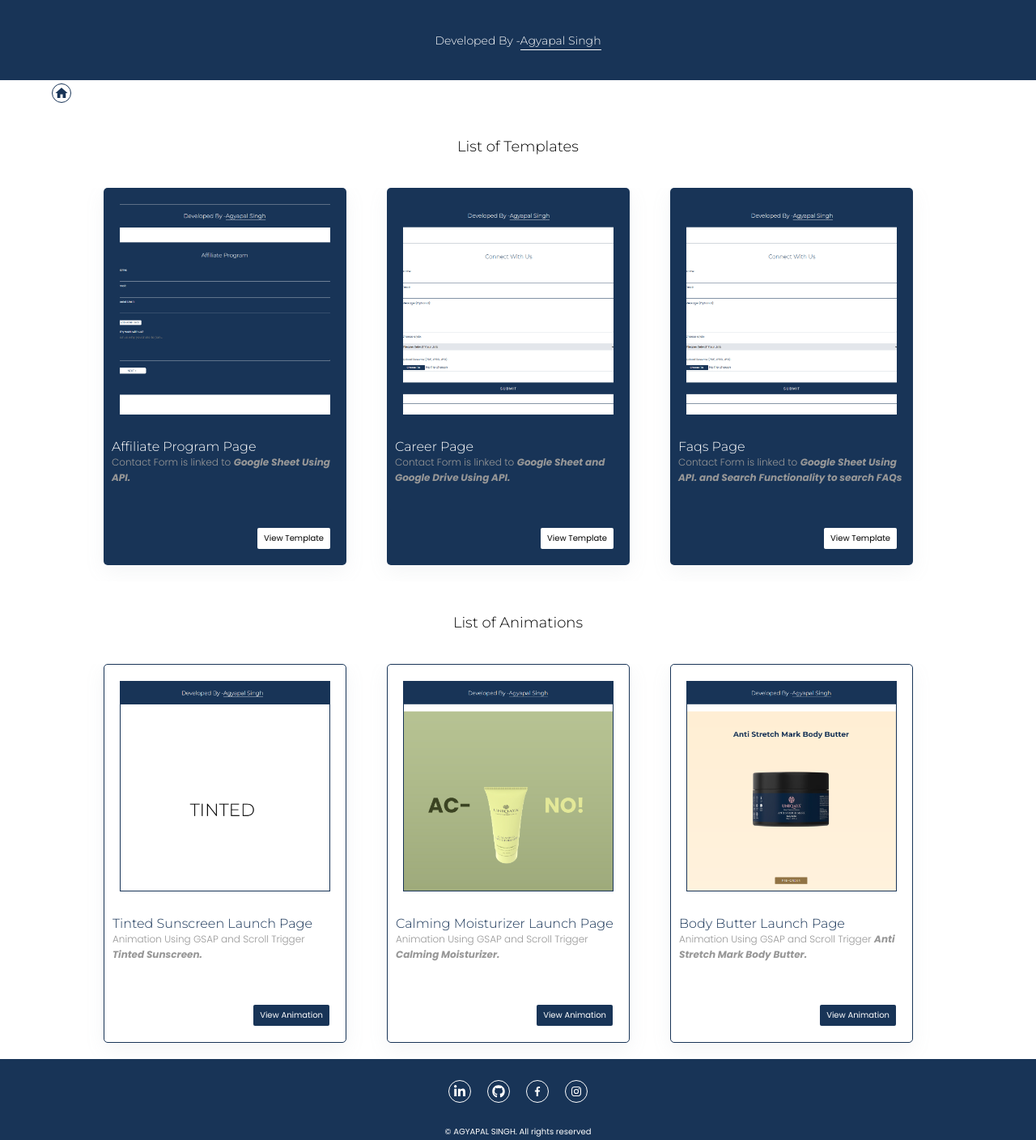
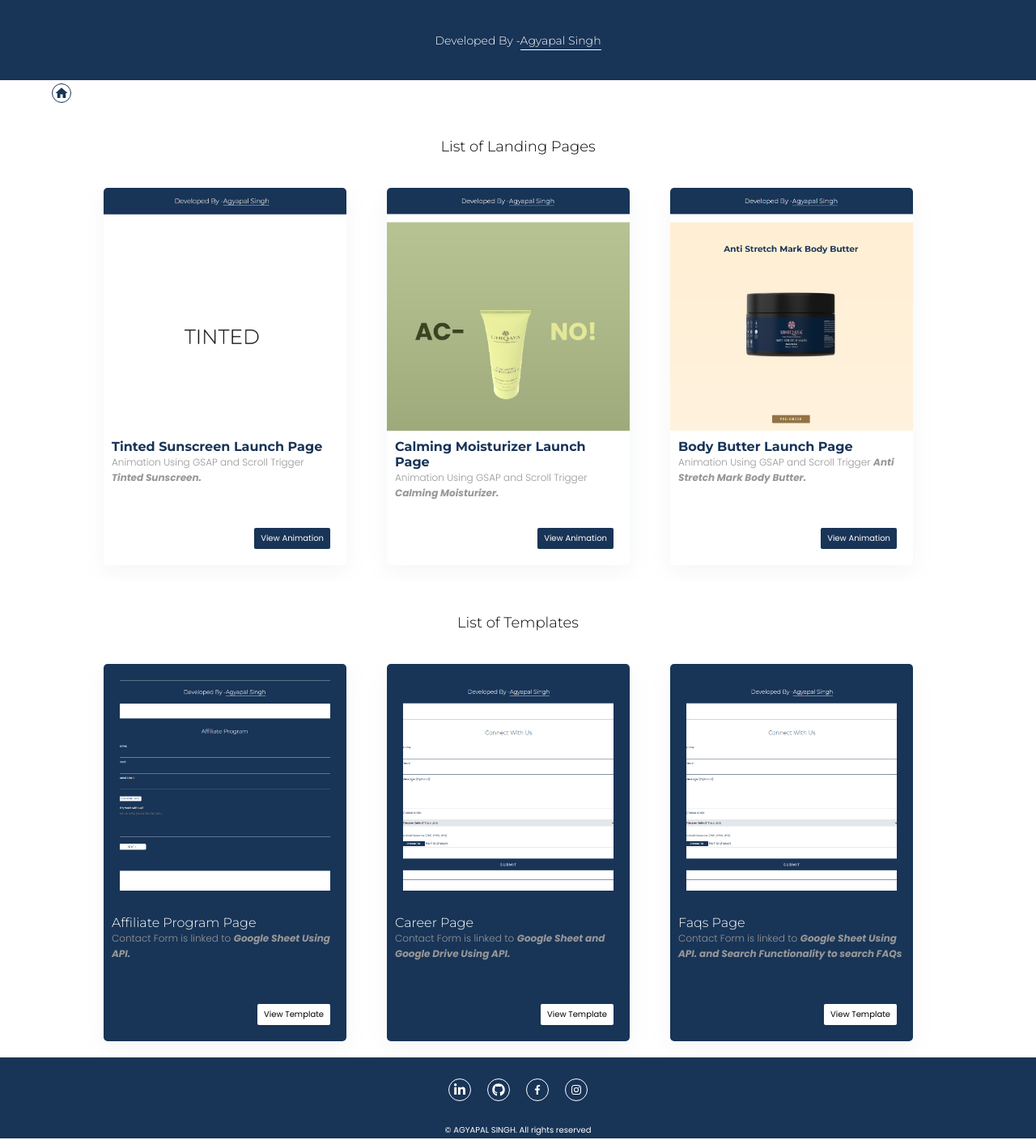
Before and after one commit to AgyapalSingh/React-Templates-Projects, a React (Vite) app: page / in a window 1280 px wide. Shown: the whole page at 81% size. Built offline with nearby package versions, Linux system fonts and the light colour scheme.

Commit message:
HomePage Updated

```diff
--- a/src/Components/HomePage.jsx
+++ b/src/Components/HomePage.jsx
@@ -1,13 +1,42 @@
 import React from "react";
 import { Link } from "react-router-dom";
 import data from "../Data/TemplateData.json";
-import animationData from "../Data/AnimationData.json"
+import animationData from "../Data/AnimationData.json";
 
 const HomePage = () => {
   return (
     <main className="ag-tempalte-container">
+      <h1 className="ag-animation-title">List of Landing Pages</h1>
+      <section className="ag-animation-section">
+        <div className="ag-animation-card-container">
+          {animationData.map((item, index) => (
+            <div className="ag-animation-card" key={index}>
+              <div className="ag-animation-card-image">
+                {item.img && <img src={item.img} alt={item.title} />}
+              </div>
+              <div className="ag-animation-card-content">
+                <div className="ag-animation-card-info">
+                  <h1>{item.title}</h1>
+                  <span>
+                    {item["description"]}
+                    <i>
+                      {" "}
+                      <b>{item["description-2"]}</b>
+                    </i>
+                  </span>
+                </div>
+              </div>
+              <div className="ag-animation-card-btn">
+                <Link to={`/${item.linkTo}`}>
+                  <p>View Animation</p>
+                </Link>
+              </div>
+            </div>
+          ))}
+        </div>
+      </section>
+
       <h1 className="ag-template-title">List of Templates</h1>
-
       <section className="ag-template-section">
         <div className="ag-template-card-container">
           {data.map((item, index) => (
@@ -28,7 +57,6 @@ const HomePage = () => {
                   </span>
                 </div>
               </div>
-
               <div className="ag-template-card-btn">
                 <Link to={`/${item.linkTo}`}>
                   <p>View Template</p>
@@ -38,42 +66,6 @@ const HomePage = () => {
           ))}
         </div>
       </section>
-
-
-      <h1 className="ag-animation-title">List of Animations</h1>
-
-
-      <section className="ag-animation-section">
-        <div className="ag-animation-card-container">
-          {animationData.map((item, index) => (
-            <div className="ag-animation-card" key={index}>
-              <div className="ag-animation-card-image">
-                {item.img && <img src={item.img} alt={item.title} />}
-              </div>
-
-              <div className="ag-animation-card-content">
-                <div className="ag-animation-card-info">
-                  <h1>{item.title}</h1>
-                  <span>
-                  {item["description"]}
-                    <i>
-                      {" "}
-                      <b>{item["description-2"]}</b>
-                    </i>
-                  </span>
-                </div>
-              </div>
-
-              <div className="ag-animation-card-btn">
-                <Link to={`/${item.linkTo}`}>
-                  <p>View Animation</p>
-                </Link>
-              </div>
-            </div>
-          ))}
-        </div>
-      </section>
-
     </main>
   );
 };
--- a/src/index.css
+++ b/src/index.css
@@ -390,22 +390,18 @@ footer {
   margin-bottom: 20px;
   overflow: hidden;
   border-radius: 5px;
-
   background-color: var(--theme-color-primary);
-  border: 1px solid var(--theme-color-teritary);
 }
 
 .ag-animation-card-image {
   height: 300px;
-  padding: 20px;
   width: 300px;
 }
 
 .ag-animation-card-image img {
-  height: 260px;
-  width: 260px;
+  height: 300px;
+  width: 300px;
   object-fit: cover;
-  border: 1px solid var(--theme-color-teritary);
 }
 
 .ag-animation-card-content {
@@ -423,7 +419,7 @@ footer {
 
 .ag-animation-card-info h1 {
   font-size: 16px;
-  font-weight: 300;
+  font-weight: 700;
   font-family: var(--theme-font-fam-primary);
   color: var(--theme-color-teritary);
 }
```
